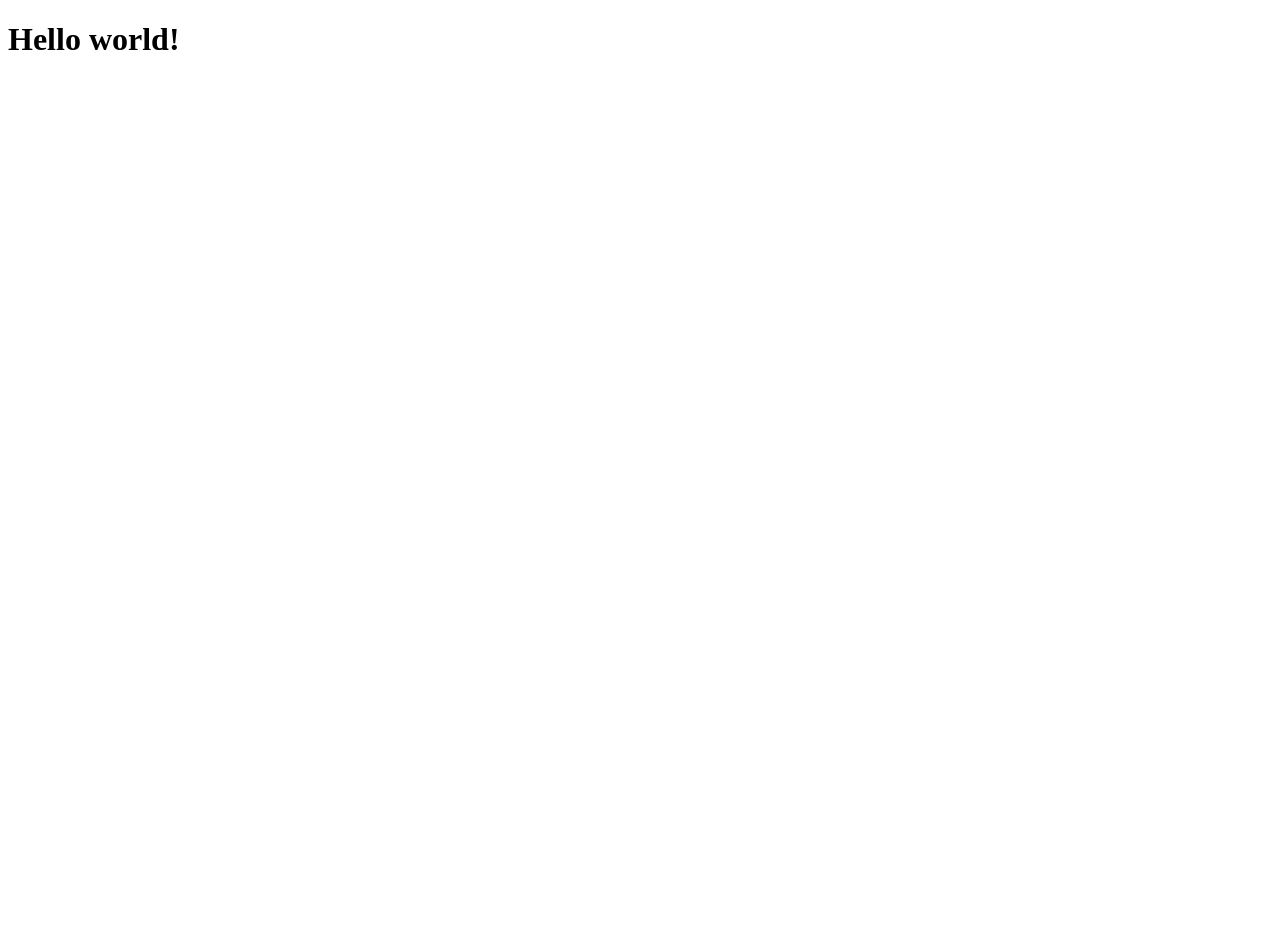
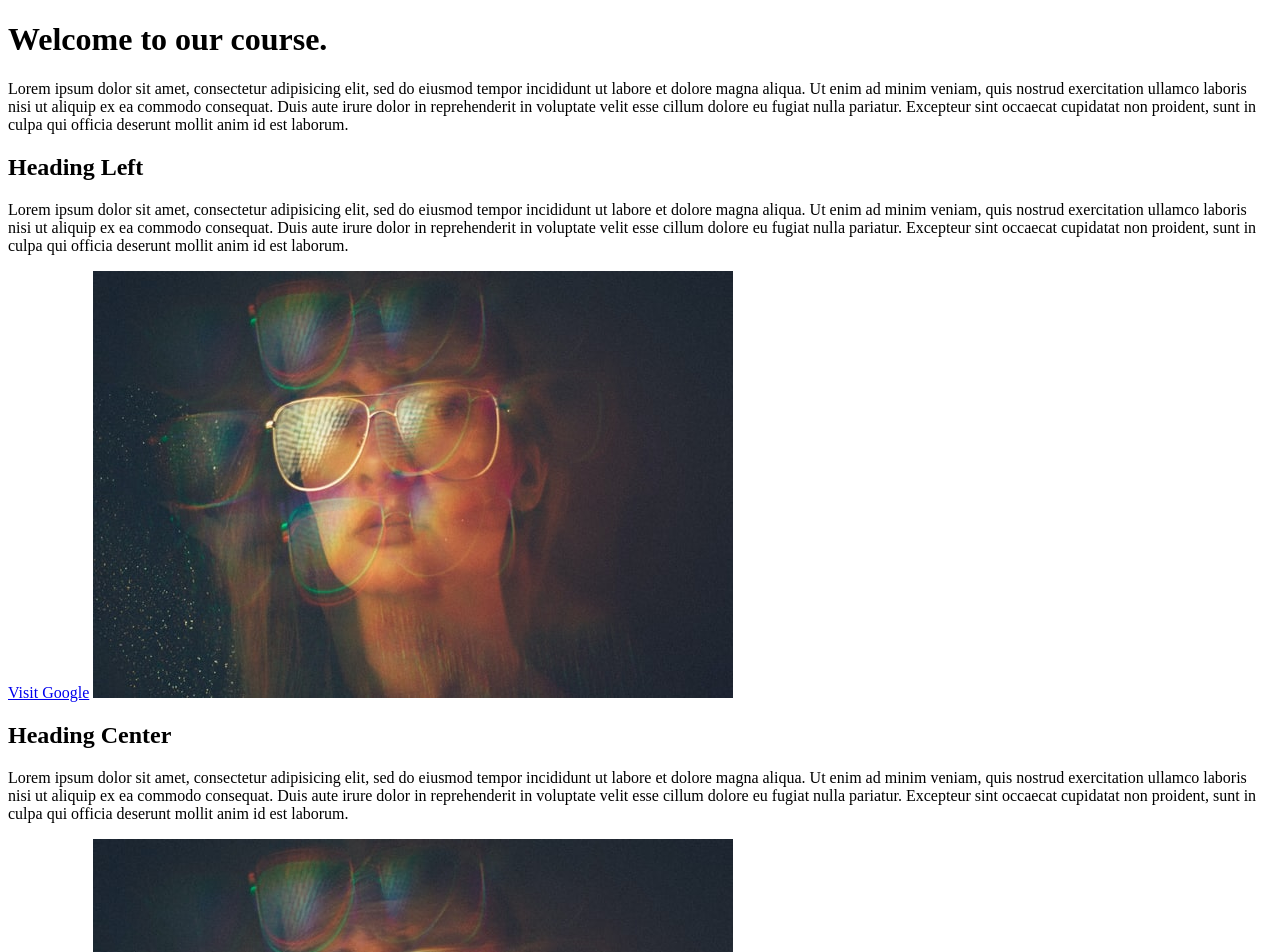
Before and after one commit to ajl/aklunstad.github.io, a plain HTML site: page index.html in a window 1280 px wide. Shown: the top 952 px of the page. Before the commit the page ends 800 px from the top, so only its background shows below. Drawn offline with Linux system fonts and the light colour scheme.

Commit message:
My second commit

```diff
--- a/index.html
+++ b/index.html
@@ -2,9 +2,62 @@
 <html lang="en" dir="ltr">
   <head>
     <meta charset="utf-8">
-    <title>My first webpage</title>
+    <title>My first website!</title>
   </head>
   <body>
-    <h1>Hello world!</h1>
+    <div id="heading">
+      <h1>Welcome to our course.</h1>
+      <p>
+        Lorem ipsum dolor sit amet, consectetur adipisicing elit, sed do eiusmod
+        tempor incididunt ut labore et dolore magna aliqua. Ut enim ad minim
+        veniam, quis nostrud exercitation ullamco laboris nisi ut aliquip ex ea
+        commodo consequat. Duis aute irure dolor in reprehenderit in voluptate
+        velit esse cillum dolore eu fugiat nulla pariatur. Excepteur sint occaecat
+        cupidatat non proident, sunt in culpa qui officia deserunt mollit anim
+        id est laborum.
+      </p>
+    </div>
+    <div class="one-third">
+      <h2>Heading Left</h2>
+      <p>
+        Lorem ipsum dolor sit amet, consectetur adipisicing elit, sed do eiusmod
+        tempor incididunt ut labore et dolore magna aliqua. Ut enim ad minim
+        veniam, quis nostrud exercitation ullamco laboris nisi ut aliquip ex ea
+        commodo consequat. Duis aute irure dolor in reprehenderit in voluptate
+        velit esse cillum dolore eu fugiat nulla pariatur. Excepteur sint occaecat
+        cupidatat non proident, sunt in culpa qui officia deserunt mollit anim
+        id est laborum.
+      </p>
+      <a href="https://www.google.com">Visit Google</a>
+      <img src="small-woman-with-glasses.jpg" alt="A woman with glasses">
+    </div>
+    <div class="one-third">
+      <h2>Heading Center</h2>
+      <p>
+        Lorem ipsum dolor sit amet, consectetur adipisicing elit, sed do eiusmod
+        tempor incididunt ut labore et dolore magna aliqua. Ut enim ad minim
+        veniam, quis nostrud exercitation ullamco laboris nisi ut aliquip ex ea
+        commodo consequat. Duis aute irure dolor in reprehenderit in voluptate
+        velit esse cillum dolore eu fugiat nulla pariatur. Excepteur sint occaecat
+        cupidatat non proident, sunt in culpa qui officia deserunt mollit anim
+        id est laborum.
+      </p>
+      <a href="https://www.google.com">Visit Google</a>
+      <img src="small-woman-with-glasses.jpg" alt="A woman with glasses">
+    </div>
+    <div class="one-third">
+      <h2>Heading Right</h2>
+      <p>
+        Lorem ipsum dolor sit amet, consectetur adipisicing elit, sed do eiusmod
+        tempor incididunt ut labore et dolore magna aliqua. Ut enim ad minim
+        veniam, quis nostrud exercitation ullamco laboris nisi ut aliquip ex ea
+        commodo consequat. Duis aute irure dolor in reprehenderit in voluptate
+        velit esse cillum dolore eu fugiat nulla pariatur. Excepteur sint occaecat
+        cupidatat non proident, sunt in culpa qui officia deserunt mollit anim
+        id est laborum.
+      </p>
+      <a href="https://www.google.com">Visit Google</a>
+      <img src="small-woman-with-glasses.jpg" alt="A woman with glasses">
+    </div>
   </body>
 </html>
```
Also changed, not shown: small-woman-with-glasses.jpg (added).
